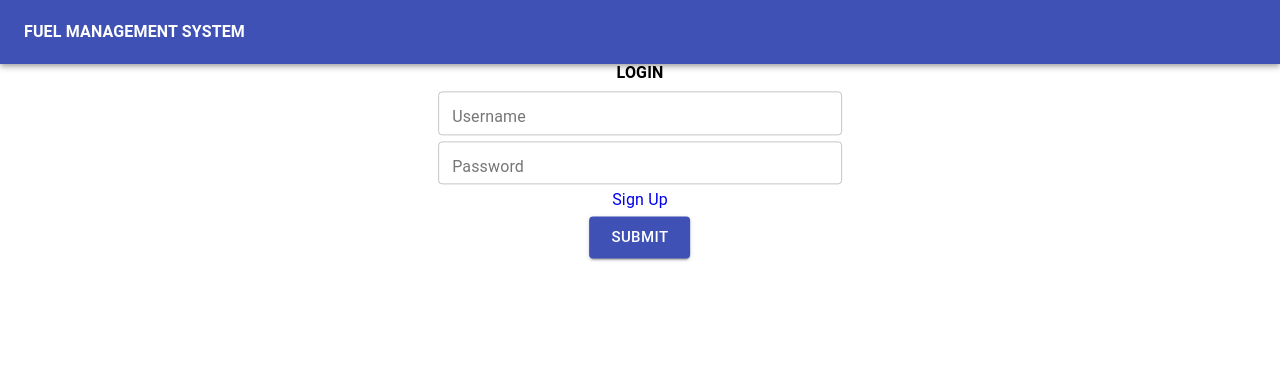
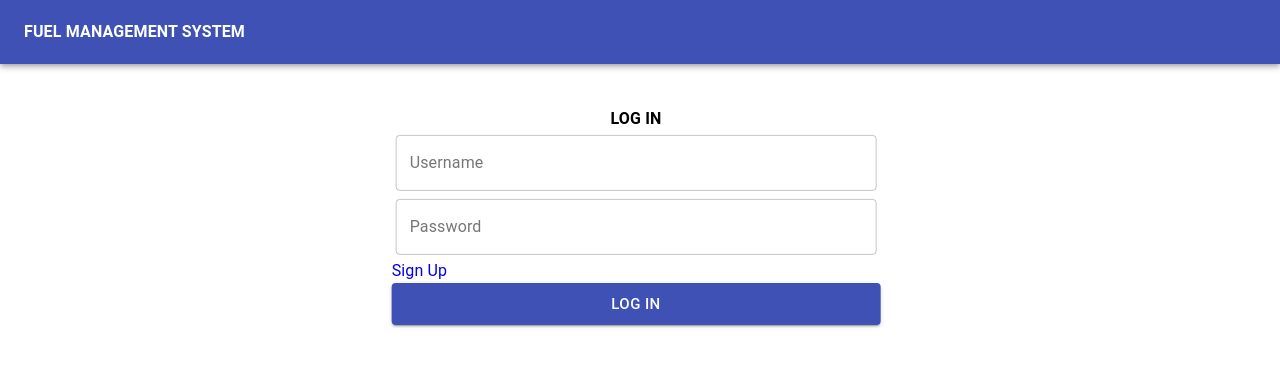
Before and after one commit to sdpa/COSC4353_16, a React (Create React App) app: page / in a window 1280 px wide. Shown: the top 366 px of the page. Built offline with nearby package versions, Linux system fonts and the light colour scheme.

Commit message:
added error handling, api requests for login and signup

```diff
--- a/package.json
+++ b/package.json
@@ -5,6 +5,7 @@
   "dependencies": {
     "@material-ui/core": "^4.11.3",
     "@material-ui/icons": "^4.11.2",
+    "@material-ui/lab": "^4.0.0-alpha.57",
     "@testing-library/jest-dom": "^5.11.9",
     "@testing-library/react": "^11.2.5",
     "@testing-library/user-event": "^12.6.3",
--- a/src/App.js
+++ b/src/App.js
@@ -22,9 +22,9 @@ function App() {
 
   return (
     <>
-      <Navbar setLoggedIn={setLoggedIn} loggedIn={loggedIn}></Navbar>
       <Router>
         <div className={classes.app}>
+          <Navbar setLoggedIn={setLoggedIn} loggedIn={loggedIn}></Navbar>
           <Switch>
             <Route path="/" exact>
               <Home loggedIn={loggedIn} setLoggedIn={setLoggedIn} />
@@ -35,9 +35,9 @@ function App() {
             <Route path="/profile" exact>
               <Profile />
             </Route>
-            <Route path="/dashboard" exact>
+            {/* <Route path="/dashboard" exact>
               <Home loggedIn={loggedIn} setLoggedIn={setLoggedIn} />
-            </Route>
+            </Route> */}
             {/* <Route path="/register" exact component={Registration} /> */}
           </Switch>
         </div>
--- /dev/null
+++ b/src/authConfig.js
@@ -0,0 +1,7 @@
+export const getConfig = () => {
+  return {
+    headers: {
+      Authorization: `Bearer ${localStorage.getItem("access_token")}`,
+    },
+  };
+};
--- a/src/components/LogIn.js
+++ b/src/components/LogIn.js
@@ -4,92 +4,181 @@ import { makeStyles } from "@material-ui/core/styles";
 import { Grid, Typography, Paper, Box, Button } from "@material-ui/core";
 import { Link } from "react-router-dom";
 import SubmitButton from "./SubmitButton";
-import { DriveEtaTwoTone } from "@material-ui/icons";
+import { AlternateEmail, DriveEtaTwoTone } from "@material-ui/icons";
 import axios from "axios";
+import { getConfig } from "../authConfig";
+import { useFormik } from "formik";
+import { useHistory } from "react-router-dom";
+import Alert from "@material-ui/lab/Alert";
 
 const useStyles = makeStyles((theme) => ({
   root: {
     padding: theme.spacing(1),
-    width: "40ch",
+    width: "50ch",
     position: "fixed",
-    top: "20%",
+    top: "25%",
     left: "50%",
+    textAlign: "center",
     transform: "translate(-50%, -50%)",
-    textAlign: "center",
-    "& *": {
-      paddingBottom: theme.spacing(0.5),
-    },
+    marginTop: theme.spacing(2),
   },
   formTitle: {
     fontWeight: "bold",
     textTransform: "uppercase",
   },
   signUp: {
-    // textDecoration: "none",
+    float: "left",
   },
 }));
 
 const LogIn = (props) => {
   const classes = useStyles();
 
-  const handleLogin = () => {
-    console.log("Logged In");
-    props.setLoggedIn(true);
+  let history = useHistory();
+
+  const [errors, setErrors] = useState({
+    email: "",
+    password: "",
+  });
+
+  const [alertError, setAlertError] = useState(null);
+
+  const validate = (values) => {
+    let errors = {};
+    if (!values.email) {
+      errors.email = "Required";
+    } else if (
+      !/^[A-Z0-9._%+-]+@[A-Z0-9.-]+\.[A-Z]{2,4}$/i.test(values.email)
+    ) {
+      errors.email = "Invalid email address";
+    } else if (values.email.length > 25) {
+      errors.email = "Max 25 characters";
+    }
+    if (values.password.length < 4) {
+      errors.password = "Minimum 4 characters";
+    }
+    return errors;
   };
 
-  const [username, setUserName] = useState("");
-  const [password, setPassword] = useState("");
-
+  const handleLogin = (values) => {
     axios
-    .get("http://localhost:9000")
+      .post("http://localhost:9000/login/", {
+        email: values.email,
+        password: values.password,
+      })
       .then((res) => {
         console.log(res);
+        const access_token = res.data.accessToken;
+        console.log(access_token);
+        // localStorage.setItem("access_token", access_token);
+        // props.setLoggedIn(true);
+        //Make request to profile, it if exists, we go to dashboard.
+        axios
+          .get("http://localhost:9000/profile", {
+            headers: {
+              Authorization: `Bearer ${access_token}`,
+            },
+          })
+          .then((res) => {
+            console.log(res);
+            props.setLoggedIn(true);
           })
           .catch((err) => {
+            //Can't find profile
             console.log(err);
+            history.push("/profile");
+          });
+      })
+      .catch((err) => {
+        //Log In failed.
+        console.log("Errors: ", err.response.data);
+        let errors_response = err.response.data.errors;
+        let new_errors = { email: "", password: "" };
+        if (Array.isArray(errors_response)) {
+          errors_response.forEach((error) => {
+            new_errors[error.param] = error.msg;
+          });
+          setErrors(new_errors);
+        } else {
+          setAlertError(err.response.data.error);
+        }
+      });
+  };
+
+  const formik = useFormik({
+    initialValues: {
+      email: "",
+      password: "",
+    },
+    validate,
+    onSubmit: (values) => {
+      handleLogin(values);
+    },
   });
 
+  // const getAlert = (err_message) => {
+  //   return(
+  //     <Alert serverity="error">{err_message}</Alert>
+  //   )
+  // }
+
   return (
-    <div className={classes.root}>
-      <Typography className={classes.formTitle}>Login</Typography>
+    <>
+      <Grid container spacing={1} direction="column" className={classes.root}>
+        <Typography className={classes.formTitle}>Log In</Typography>
+        {alertError ? (
+          <Alert severity="error" style={{ paddingBottom: "10px" }}>
+            {alertError}
+          </Alert>
+        ) : null}
+        <Grid item xs={12}>
           <TextField
             label="Username"
-        id="username"
-        onChange={(e) => {
-          setPassword(e.target.value);
-        }}
+            id="email"
+            onChange={formik.handleChange}
+            name="email"
             variant="outlined"
             style={{ width: "100%" }}
+            error={errors.email || formik.errors.email}
+            helperText={
+              errors.email != ""
+                ? errors.email
+                : formik.errors.email != ""
+                ? formik.errors.email
+                : ""
+            }
           />
+        </Grid>
+        <Grid item xs={12}>
           <TextField
             label="Password"
             id="password"
-        onChange={(e) => {
-          setUserName(e.target.value);
-        }}
+            name="password"
+            onChange={formik.handleChange}
             variant="outlined"
             style={{ width: "100%" }}
+            error={errors.password || formik.errors.password}
+            helperText={
+              errors.password != ""
+                ? errors.password
+                : formik.errors.password != ""
+                ? formik.errors.password
+                : ""
+            }
           />
-      <Link
-        to={{
-          pathname: "/register",
-          // state: {
-          //   test: "test",
-          //   loggedIn: props.loggedIn,
-          //   setLoggedIn: props.setLoggedIn,
-          // },
-        }}
-        style={{ textDecoration: "none" }}>
+        </Grid>
+        <Link to="/register">
           <Typography className={classes.signUp}>Sign Up</Typography>
         </Link>
         <Button
-        onClick={handleLogin}
+          onClick={formik.handleSubmit}
           variant="contained"
           size="large"
           color="primary">
-        Submit
+          Log In
         </Button>
-    </div>
+      </Grid>
+    </>
   );
 };
 
--- a/src/components/Navbar.js
+++ b/src/components/Navbar.js
@@ -12,6 +12,7 @@ import Button from "@material-ui/core/Button";
 import Grid from "@material-ui/core/Grid";
 import { Link } from "react-router-dom";
 import Login from "./LogIn";
+import { useHistory } from "react-router-dom";
 import { Toolbar } from "@material-ui/core";
 
 function TabPanel(props) {
@@ -59,6 +60,7 @@ const useStyles = makeStyles((theme) => ({
 }));
 
 export default function SimpleTabs(props) {
+  let history = useHistory();
   const classes = useStyles();
   const [value, setValue] = useState(0);
 
@@ -70,6 +72,7 @@ export default function SimpleTabs(props) {
 
   const handleLogOut = () => {
     props.setLoggedIn(false);
+    history.push("/");
   };
 
   return (
--- a/src/components/Profile/Profile.js
+++ b/src/components/Profile/Profile.js
@@ -142,13 +142,7 @@ const form = (props) => {
             />
           </CardContent>
           <CardActions className={classes.actions}>
-            <Button
-              type="submit"
-              color="primary"
-              disabled={isSubmitting}
-              onClick={() => {
-                props.handleSubmission();
-              }}>
+            <Button type="submit" color="primary" disabled={isSubmitting}>
               SUBMIT
             </Button>
             <Button color="secondary" onClick={handleReset}>
@@ -184,14 +178,16 @@ const Form = withFormik({
 
   validationSchema: yup.object().shape(validationsForm),
 
-  handleSubmit: (values, { setSubmitting }) => {
-    setTimeout(() => {
-      // submit to the server
-      alert(JSON.stringify(values, null, 2));
-      setSubmitting(false);
-      localStorage.setItem("address", values.addressOne);
-      window.location.replace("http://localhost:3000/");
-    }, 1000);
+  handleSubmit: (values) => {
+    console.log(values);
+    console.log("submitting");
+    // setTimeout(() => {
+    //   // submit to the server
+    //   alert(JSON.stringify(values, null, 2));
+    //   setSubmitting(false);
+    //   localStorage.setItem("address", values.addressOne);
+    //   window.location.replace("http://localhost:3000/");
+    // }, 1000);
   },
 })(form);
 
--- a/src/components/Registration.js
+++ b/src/components/Registration.js
@@ -7,13 +7,20 @@ import SubmitButton from "./SubmitButton";
 import { useHistory } from "react-router-dom";
 import { useLocation } from "react-router";
 import Profile from "./Profile/Profile";
+import Alert from "@material-ui/lab/Alert";
+import axios from "axios";
+import { useFormik } from "formik";
+import {
+  ErrorOutlineSharp,
+  SettingsInputAntennaTwoTone,
+} from "@material-ui/icons";
 
 const useStyles = makeStyles((theme) => ({
   root: {
     padding: theme.spacing(1),
     width: "50ch",
     position: "fixed",
-    top: "20%",
+    top: "25%",
     left: "50%",
     textAlign: "center",
     transform: "translate(-50%, -50%)",
@@ -28,67 +35,120 @@ const useStyles = makeStyles((theme) => ({
   },
 }));
 
-const Registration = ({ loggedIn, setLoggedIn }) => {
+const Registration = (props) => {
   const classes = useStyles();
 
   let history = useHistory();
-  const location = useLocation();
 
-  const [username, setUserName] = useState("");
-  const [password, setPassword] = useState("");
+  const [errors, setErrors] = useState({
+    email: "",
+    password: "",
+  });
 
-  const [first, setFirst] = useState(true);
-
-  const handleSignUp = () => {
-    setFirst(false);
+  const validate = (values) => {
+    let errors = {};
+    if (!values.email) {
+      errors.email = "Required";
+    } else if (
+      !/^[A-Z0-9._%+-]+@[A-Z0-9.-]+\.[A-Z]{2,4}$/i.test(values.email)
+    ) {
+      errors.email = "Invalid email address";
+    } else if (values.email.length > 25) {
+      errors.email = "Max 25 characters";
+    }
+    if (values.password.length < 4) {
+      errors.password = "Minimum 4 characters";
+    }
+    return errors;
   };
 
-  const handleSubmission = () => {
-    setLoggedIn(true);
-    history.push("/dashboard");
+  const formik = useFormik({
+    initialValues: {
+      email: "",
+      password: "",
+    },
+    validate,
+    onSubmit: (values) => {
+      handleSignUp(values);
+    },
+  });
+
+  const handleSignUp = (values) => {
+    console.log("Clicked signup");
+    axios
+      .post("http://localhost:9000/signUp/", {
+        email: values.email,
+        password: values.password,
+      })
+      .then((res) => {
+        console.log(res);
+        // props.setLoggedIn(true);
+        history.push("/profile");
+      })
+      .catch((err) => {
+        console.log("Errors: ", err.response.data);
+        let errors_response = err.response.data.errors;
+        let new_errors = { email: "", password: "" };
+        if (Array.isArray(errors_response)) {
+          errors_response.forEach((error) => {
+            new_errors[error.param] = error.msg;
+          });
+        }
+        setErrors(new_errors);
+      });
   };
 
   return (
     <>
-      {first ? (
       <Grid container spacing={1} direction="column" className={classes.root}>
-          <Typography className={classes.formTitle}>Sign Up</Typography>
+        <Typography className={classes.formTitle}>Create an account</Typography>
         <Grid item xs={12}>
           <TextField
             label="Username"
-              id="username"
-              onChange={(e) => {
-                setPassword(e.target.value);
-              }}
+            id="email"
+            onChange={formik.handleChange}
+            name="email"
             variant="outlined"
             style={{ width: "100%" }}
+            error={errors.email || formik.errors.email}
+            helperText={
+              errors.email != ""
+                ? errors.email
+                : formik.errors.email != ""
+                ? formik.errors.email
+                : ""
+            }
           />
         </Grid>
         <Grid item xs={12}>
           <TextField
             label="Password"
             id="password"
-              onChange={(e) => {
-                setUserName(e.target.value);
-              }}
+            name="password"
+            onChange={formik.handleChange}
             variant="outlined"
             style={{ width: "100%" }}
+            error={errors.password || formik.errors.password}
+            helperText={
+              errors.password != ""
+                ? errors.password
+                : formik.errors.password != ""
+                ? formik.errors.password
+                : ""
+            }
           />
         </Grid>
         <Link to="/">
           <Typography className={classes.signUp}>Login</Typography>
         </Link>
         <Button
-            onClick={handleSignUp}
+          onClick={formik.handleSubmit}
           variant="contained"
           size="large"
           color="primary">
           Sign Up
         </Button>
       </Grid>
-      ) : (
-        <Profile handleSubmission={handleSubmission} />
-      )}
     </>
   );
 };
```
Also changed, not shown: 1 other file (tests, documents, lock files or other folders). Lines whose indentation alone changed are shown as unchanged.
